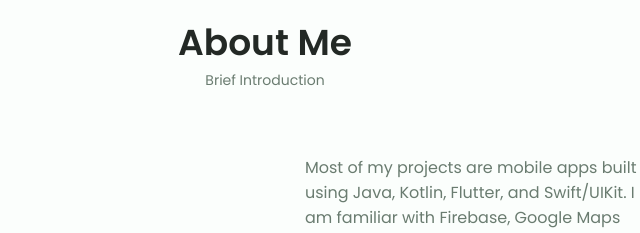
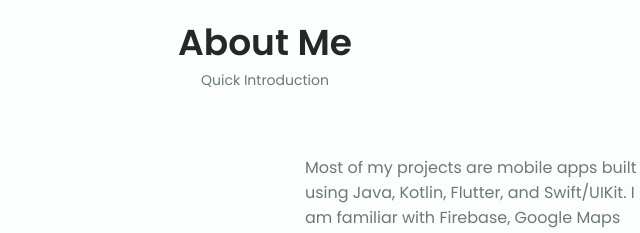
Before and after one commit to satriawarn/satriawarn.github.io, a plain HTML site: page index.html in a window 1280 px wide. Shown: the part 731-964 px from the top of the page, 375-1015 px from the left. Drawn offline with nearby package versions, Linux system fonts and the light colour scheme; some packages are replaced by stand-ins of ours; a script that the page names is missing.

Commit message:
update text

```diff
--- a/index.html
+++ b/index.html
@@ -132,7 +132,7 @@
         <!--==================== ABOUT ====================-->
         <section class="about section" id="about">
             <h2 class="section__title">About Me</h2>
-            <span class="section__subtitle">Brief Introduction</span>
+            <span class="section__subtitle">Quick Introduction</span>
             <div class="about__container container grid">
                 <img src="assets/img/aboutme.JPG" alt="" class="about__img">
                 <div class="about__data">
```
